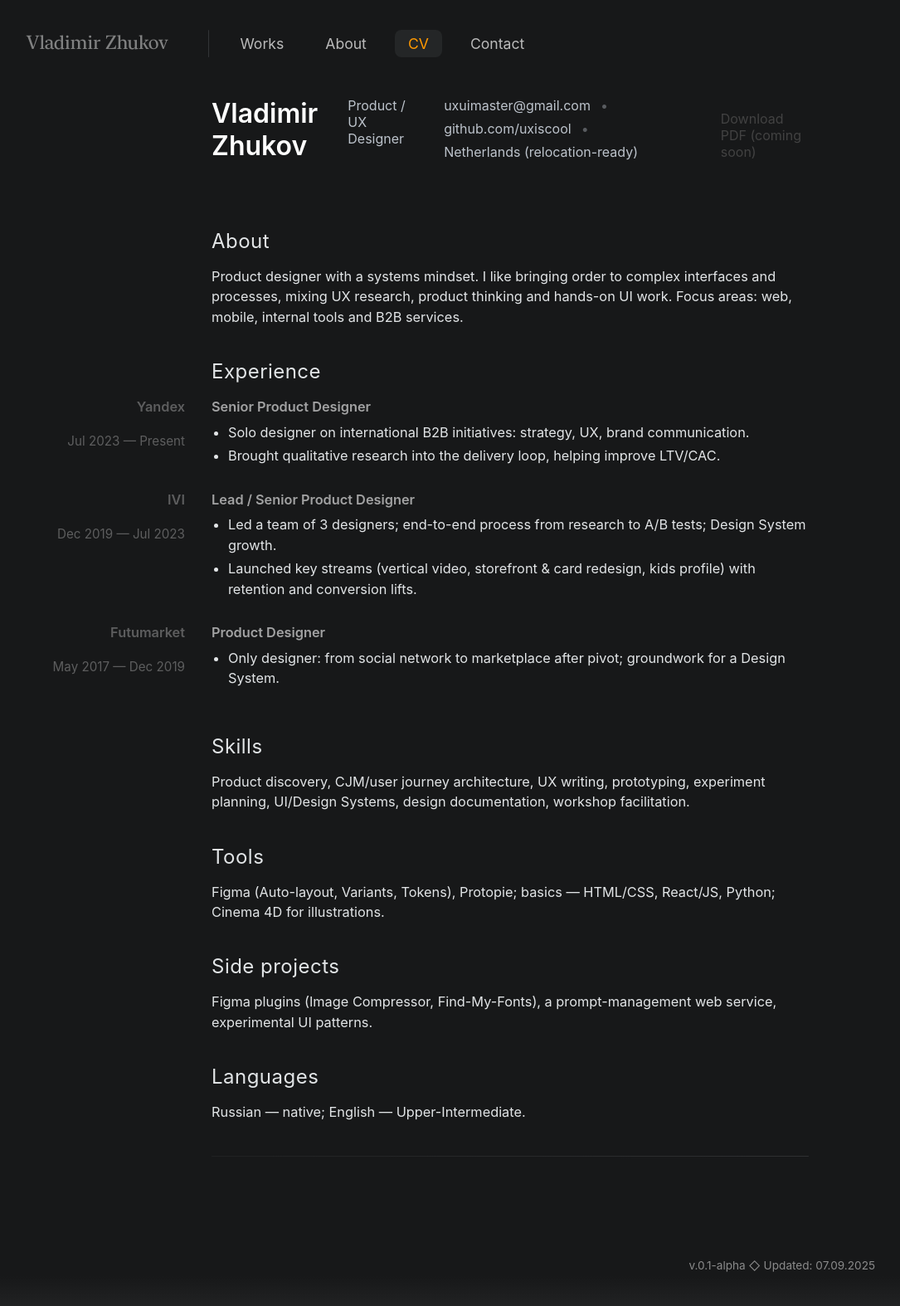
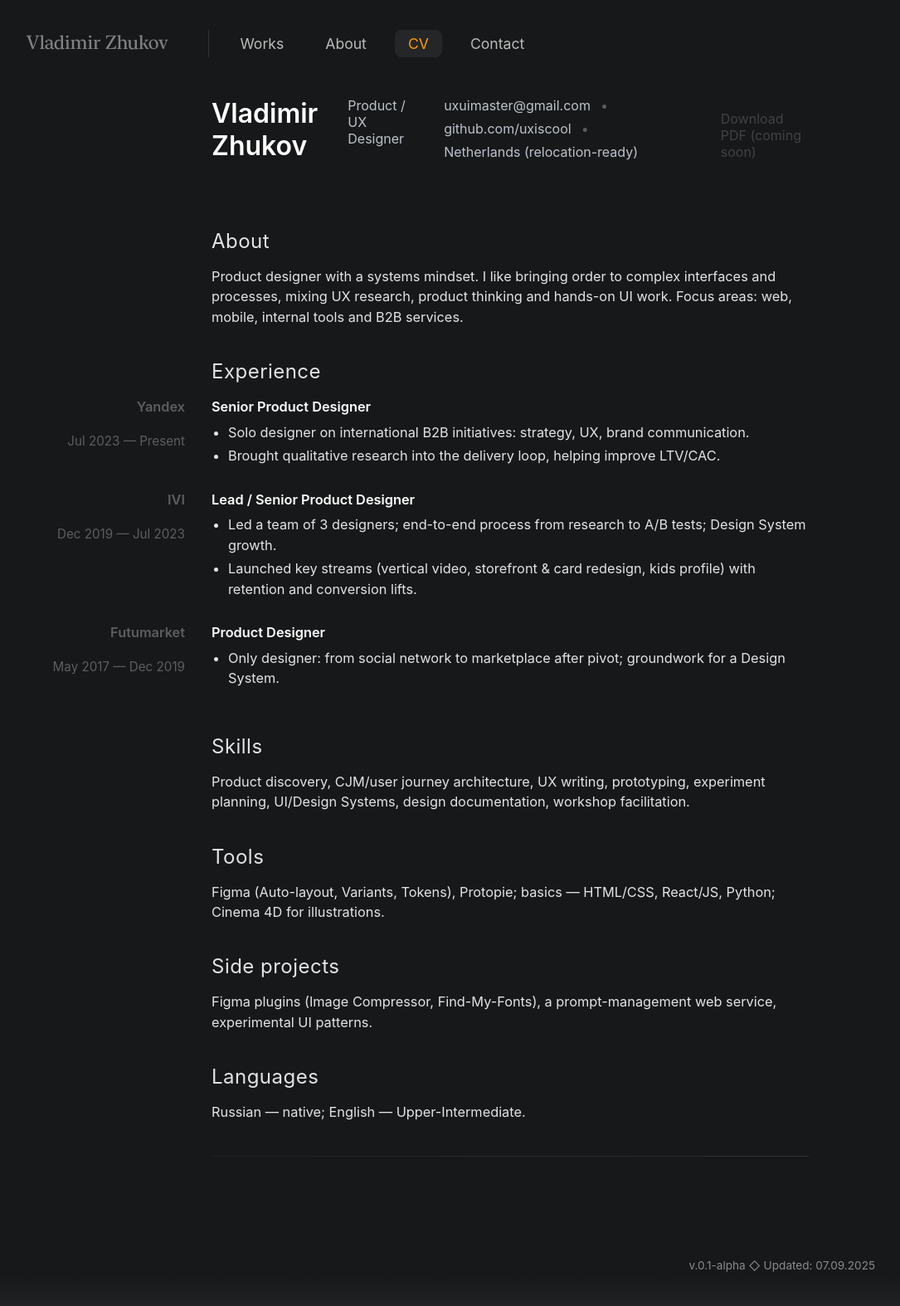
Before and after one commit to uxiscool/experience, a Jekyll site: the page built from cv.md, in a window 1280 px wide. Shown: the whole page at 83% size, without its empty margins (25-1110 px from the left). Built offline with Jekyll 4.4.1, drawn with Linux system fonts in a browser that asks for light colours.

Commit message:
Add files via upload

```diff
--- a/css/main.css
+++ b/css/main.css
@@ -1090,5 +1090,4 @@ body.mm-open{ overflow: hidden; }
 .cv-role{
   font-weight:600;
   color:#fff;
-  opacity:.6;
 }
```
